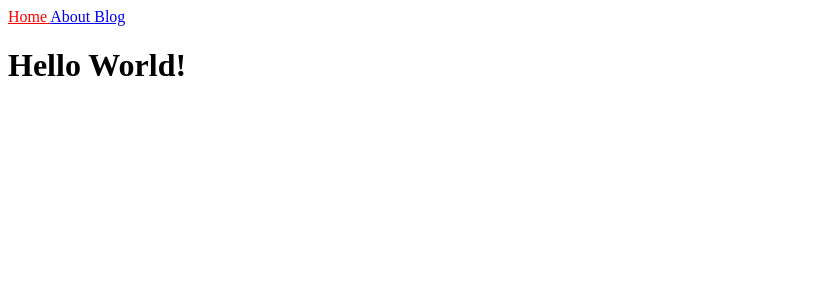
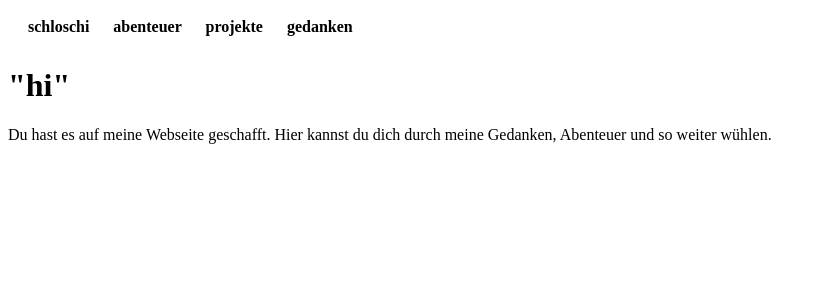
Before and after one commit to schloschi23/seite, a Jekyll site: the page built from index.html, in a window 1280 px wide. Shown: the top 300 px of the page, without its empty margins (0-826 px from the left). Built offline with Jekyll 4.4.1, drawn with Linux system fonts in a browser that asks for light colours.

Commit message:
initial commit

```diff
--- a/Gemfile
+++ b/Gemfile
@@ -5,3 +5,7 @@
 # gem "rails"
 
 gem "jekyll", "~> 4.3"
+gem "logger"
+gem "csv"
+gem "ostruct"
+gem "base64"
--- a/_data/navigation.yml
+++ b/_data/navigation.yml
@@ -1,6 +1,8 @@
-- name: Home
+- name: schloschi
   link: /
-- name: About
-  link: /about.html
-- name: Blog
-  link: /blog.html
+- name: abenteuer
+  link: /abenteuer.html
+- name: projekte
+  link: /projekte.html
+- name: gedanken
+  link: /gedanken.html
--- a/_includes/navigation.html
+++ b/_includes/navigation.html
@@ -1,6 +1,6 @@
 <nav>
   {% for item in site.data.navigation %}
-    <a href="{{ item.link }}" {% if page.url == item.link %}style="color: red;"{% endif %}>
+    <a href="{{ item.link }}" {% if page.url == item.link %}style="size: 40;"{% endif %}>
       {{ item.name }}
     </a>
   {% endfor %}
--- a/assets/css/styles.scss
+++ b/assets/css/styles.scss
@@ -1,3 +1,3 @@
 ---
 ---
-@import "main";
+@use "main";
--- a/index.html
+++ b/index.html
@@ -2,4 +2,6 @@
 layout: default
 title: Home
 ---
-<h1>{{ "Hello World!" | donwcase }}</h1>
+<h1>"hi"</h1>
+<p>Du hast es auf meine Webseite geschafft. Hier kannst du dich durch meine
+Gedanken, Abenteuer und so weiter wühlen.</p>
```
Also changed, not shown: _sass/main.css (+15 -0 lines), Gemfile.lock, 9 other files.
